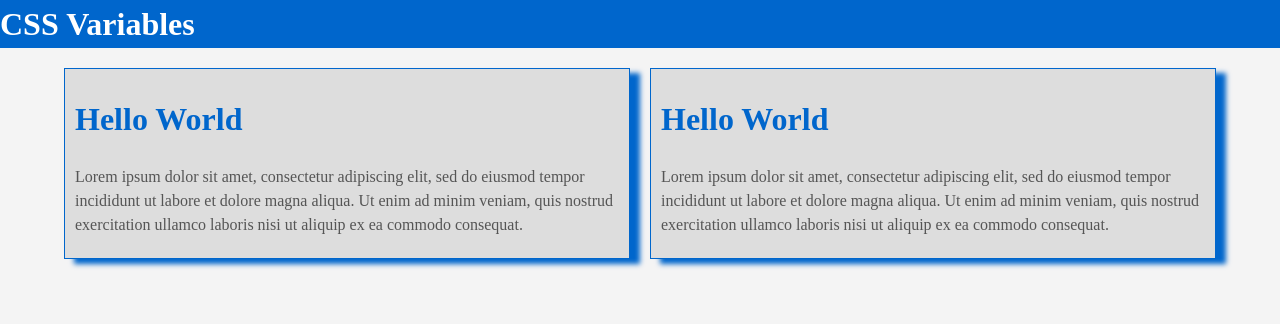
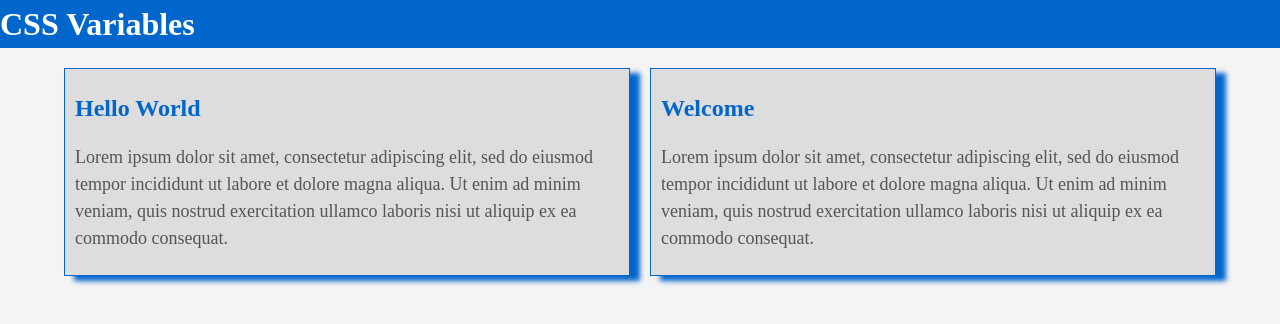
Before and after one commit to shrynshigupta06/Sample-Pages, a plain HTML site: page css-variables/index.html in a window 1280 px wide. Drawn offline with Linux system fonts and the light colour scheme.

Commit message:
css vars

```diff
--- a/css-variables/index.html
+++ b/css-variables/index.html
@@ -18,12 +18,12 @@
     <div class="container">
         <div class="grid">
             <div class="box">
-                <h1>Hello World</h1>
-                <p>Lorem ipsum dolor sit amet, consectetur adipiscing elit, sed do eiusmod tempor incididunt ut labore et dolore magna aliqua. Ut enim ad minim veniam, quis nostrud exercitation ullamco laboris nisi ut aliquip ex ea commodo consequat.</p>
+                <h1 style="font-size: 24px;">Hello World</h1>
+                <p style="font-size: 18px;">Lorem ipsum dolor sit amet, consectetur adipiscing elit, sed do eiusmod tempor incididunt ut labore et dolore magna aliqua. Ut enim ad minim veniam, quis nostrud exercitation ullamco laboris nisi ut aliquip ex ea commodo consequat.</p>
             </div>
             <div class="box">
-                <h1>Hello World</h1>
-                <p>Lorem ipsum dolor sit amet, consectetur adipiscing elit, sed do eiusmod tempor incididunt ut labore et dolore magna aliqua. Ut enim ad minim veniam, quis nostrud exercitation ullamco laboris nisi ut aliquip ex ea commodo consequat.</p>
+                <h1 style="font-size: 24px;">Welcome</h1>
+                <p style="font-size: 18px;">Lorem ipsum dolor sit amet, consectetur adipiscing elit, sed do eiusmod tempor incididunt ut labore et dolore magna aliqua. Ut enim ad minim veniam, quis nostrud exercitation ullamco laboris nisi ut aliquip ex ea commodo consequat.</p>
             </div>
         </div>
     </div>
```
